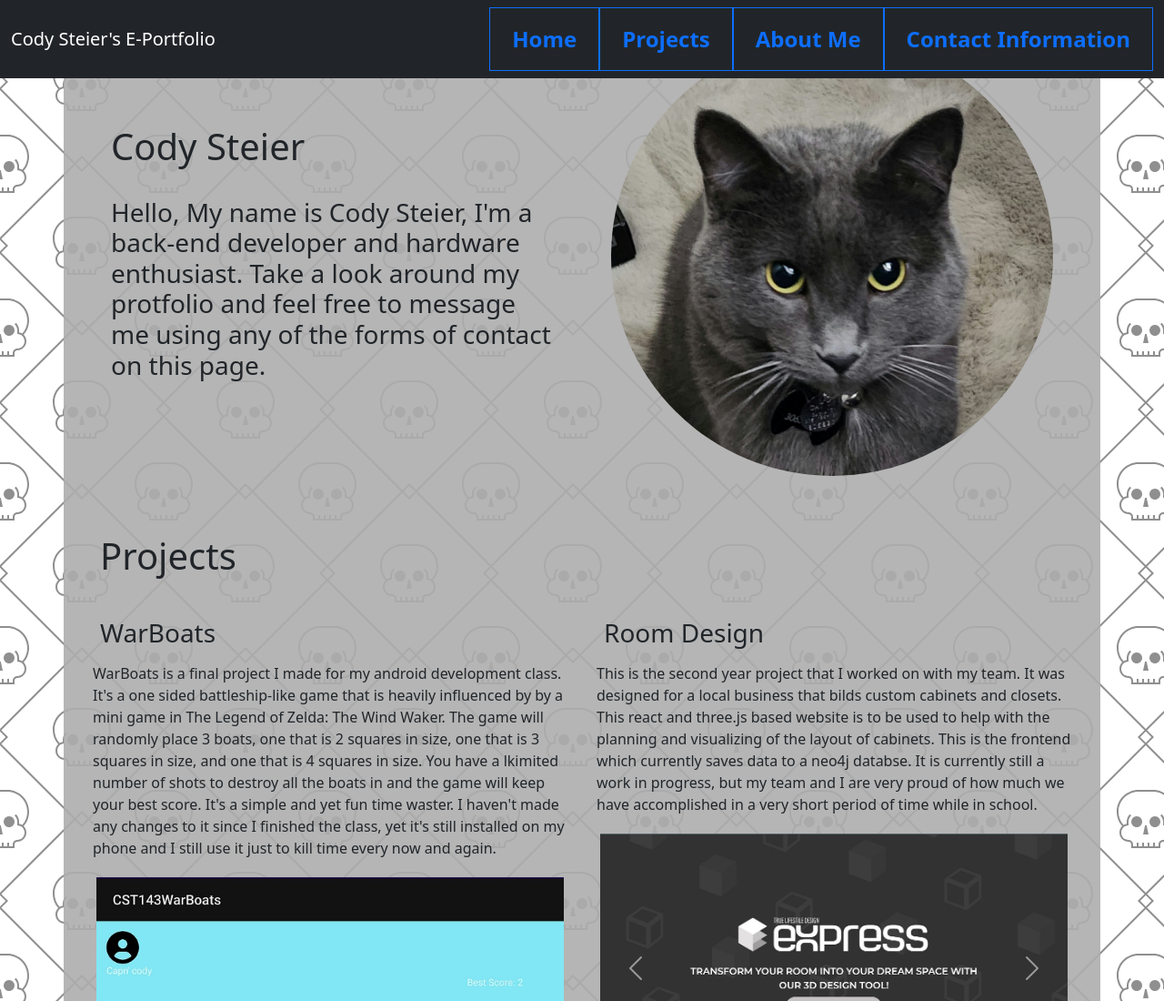
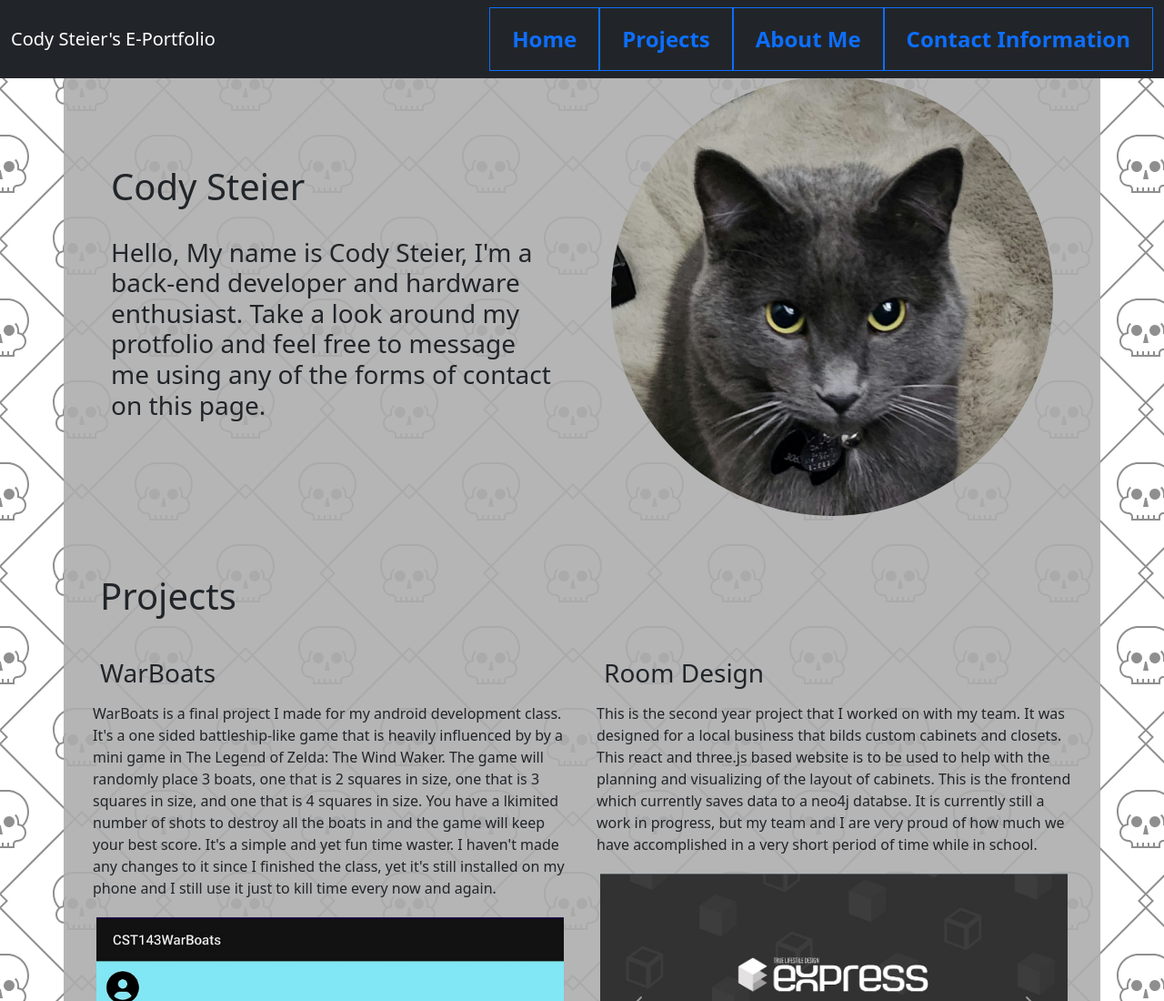
Before and after one commit to Dynasty10001/dynasty10001.github.io, a plain HTML site: page index.html in a window 1280 px wide. Shown: the top 1100 px of the page at 91% size. Drawn offline with nearby package versions, Linux system fonts and the light colour scheme.

Commit message:
Trying to fix the top margin at work.

```diff
--- a/index.html
+++ b/index.html
@@ -18,7 +18,7 @@
     <div class="container">
     <header>
 
-      <nav class="navbar fixed-top navbar-dark bg-dark ">
+      <nav id="home" class="navbar fixed-top navbar-dark bg-dark ">
         <div class="container-fluid">
 
     <span class="navbar-brand mb-0 h1">Cody Steier's E-Portfolio</span>
@@ -38,7 +38,7 @@
 
     <p hidden="true">It's lacking content right now, but I'll procrastinate doing it later.</p>
 
-  <div class="row align-items-center m-1 p-1">
+  <div class="row align-items-center mt-5 m-1 p-1">
     <div class="col m-3 p-3">
       <h1>Cody Steier</h1><br>
       <h3>Hello, My name is Cody Steier, I'm a back-end developer and hardware enthusiast.
```
